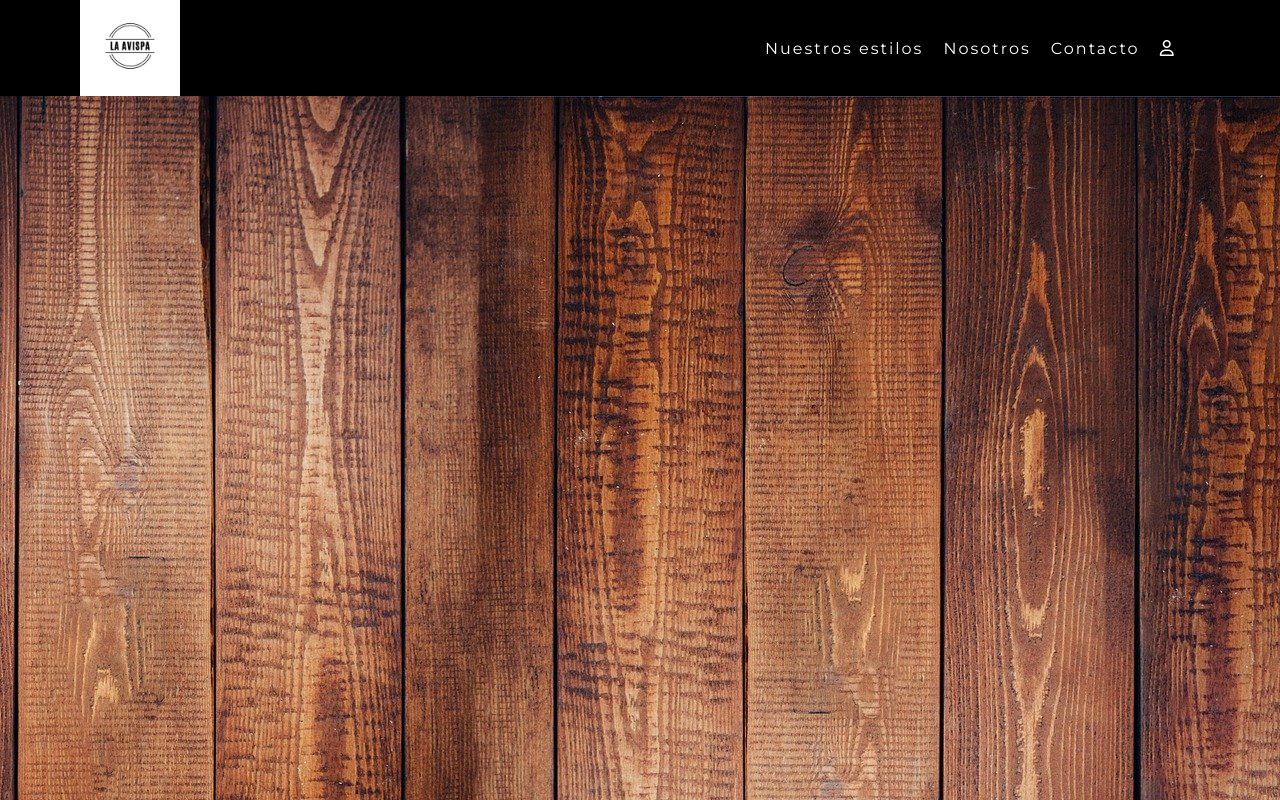
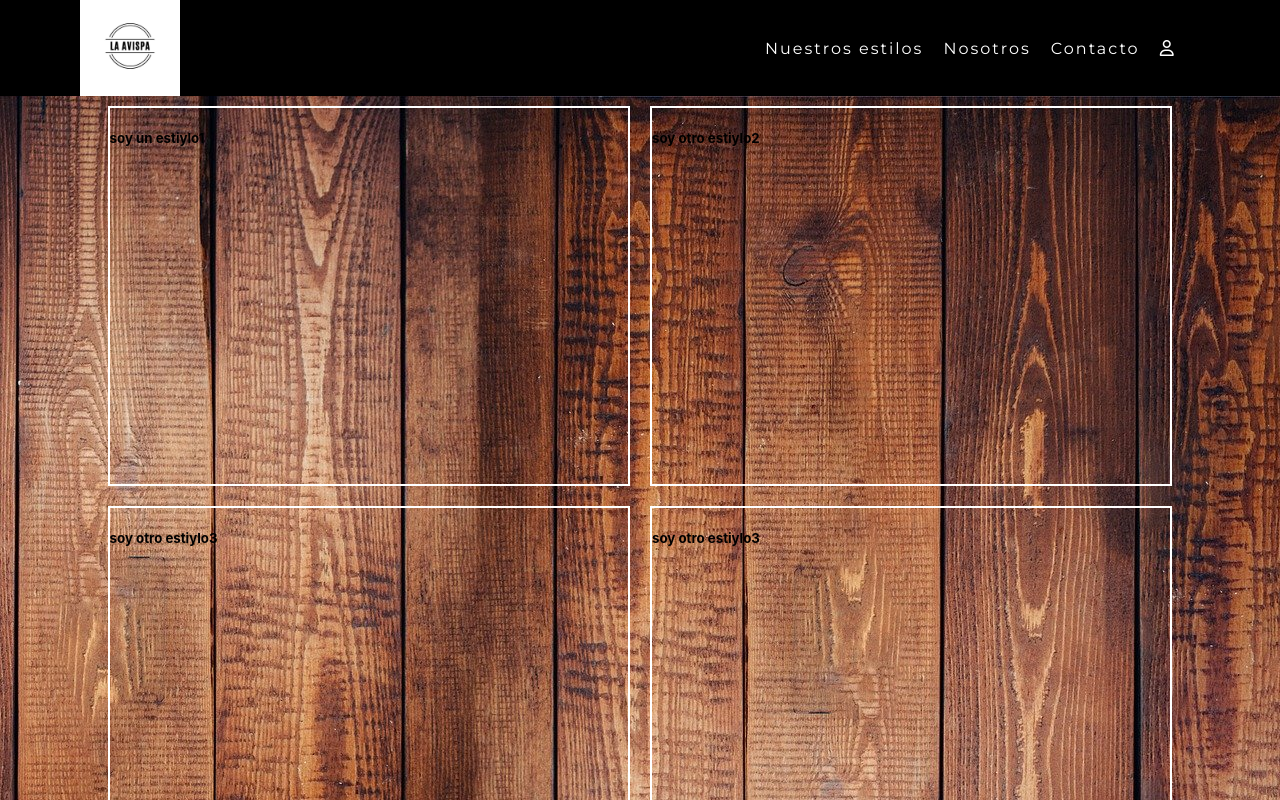
Before and after one commit to Pablito-1988/avispa_beer, a React (Create React App) app in the folder my-app/: page /estilos in a window 1280 px wide. Shown: the top 800 px of the page. Built offline with nearby package versions, Linux system fonts and the light colour scheme; a web font is replaced by a local one.

Commit message:
some changes on styles page

```diff
--- a/my-app/src/components/main/Estilos/Estilos.js
+++ b/my-app/src/components/main/Estilos/Estilos.js
@@ -4,7 +4,25 @@ function Estilos (){
     return(
         <>
             <div className='stylesContainer'>
+                <div className='stylesWrapper'>
+                    <div className='style'>
+                        <h5>soy un estiylo1
+                        </h5>
+                    </div>
+                    <div className='style'>
+                        <h5>soy otro estiylo2
+                        </h5>
+                    </div>
+                    <div className='style'>
+                        <h5>soy otro estiylo3
+                        </h5>
+                    </div>
+                    <div className='style'>
+                        <h5>soy otro estiylo3
+                        </h5>
+                    </div>
 
+                </div>
             </div>
         </>
     )
--- a/my-app/src/components/main/Estilos/estilos.css
+++ b/my-app/src/components/main/Estilos/estilos.css
@@ -3,4 +3,19 @@
     display: flex;
     width: 100%;
     height: 100vh;
+    justify-content: center;
 }
+
+.stylesWrapper{
+    display: flex;
+    width: 90%;
+    flex-direction: row;
+    flex-wrap: wrap;
+    justify-content: center;
+
+}
+.style{
+    width: 45%;
+    border: 2px solid white;
+    margin: 10px;
+}
```
